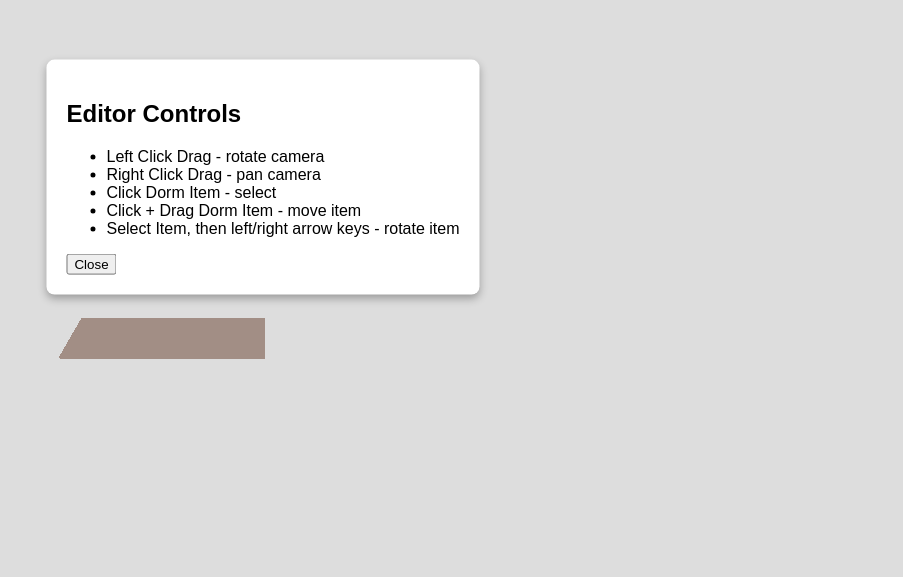
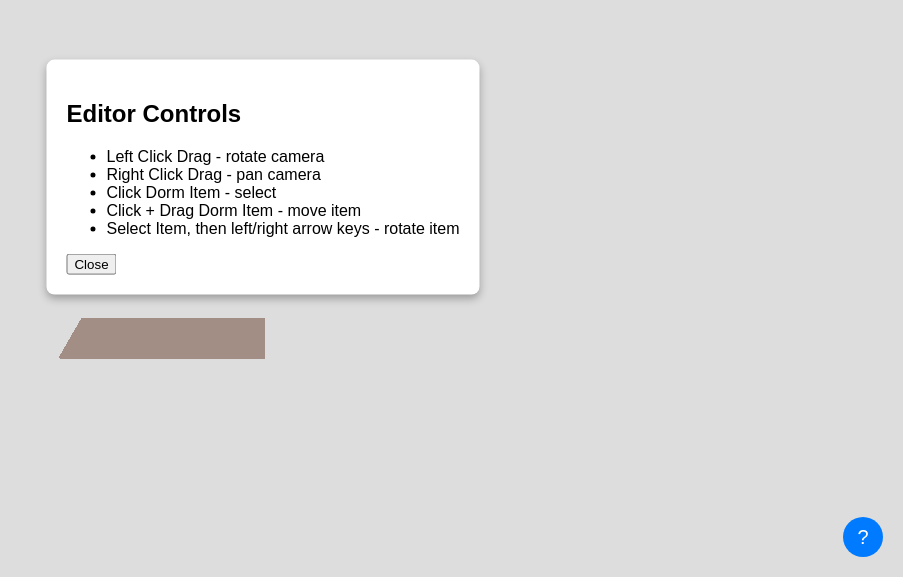
Before and after one commit to escapeprograms/DormDesigner, a React (Create React App) app in the folder dorm-designer/: page /editor in a window 1280 px wide. Shown: the part 223-800 px from the top of the page, without its empty margins (377-1280 px from the left). Built offline with nearby package versions, Linux system fonts and the light colour scheme; no server answers.

Commit message:
add button to add the editor control tutorial

```diff
--- a/dorm-designer/src/Components/Editor/Editor.js
+++ b/dorm-designer/src/Components/Editor/Editor.js
@@ -177,6 +177,25 @@ const Editor = () => {
     return (
         <div ref={mountRef}>
             {showPopup && <ControlsPopup onClose={() => setShowPopup(false)} />}
+            <button
+                onClick={() => setShowPopup(true)}
+                style={{
+                    position: 'fixed',
+                    bottom: '20px',
+                    right: '20px',
+                    backgroundColor: '#007bff',
+                    color: 'white',
+                    border: 'none',
+                    borderRadius: '50%',
+                    width: '40px',
+                    height: '40px',
+                    fontSize: '20px',
+                    cursor: 'pointer',
+                    zIndex: 1000,
+                }}
+            >
+                ?
+            </button>
         </div>
     );
 };
```
Also changed, not shown: 3 other files (tests, documents, lock files or other folders).
